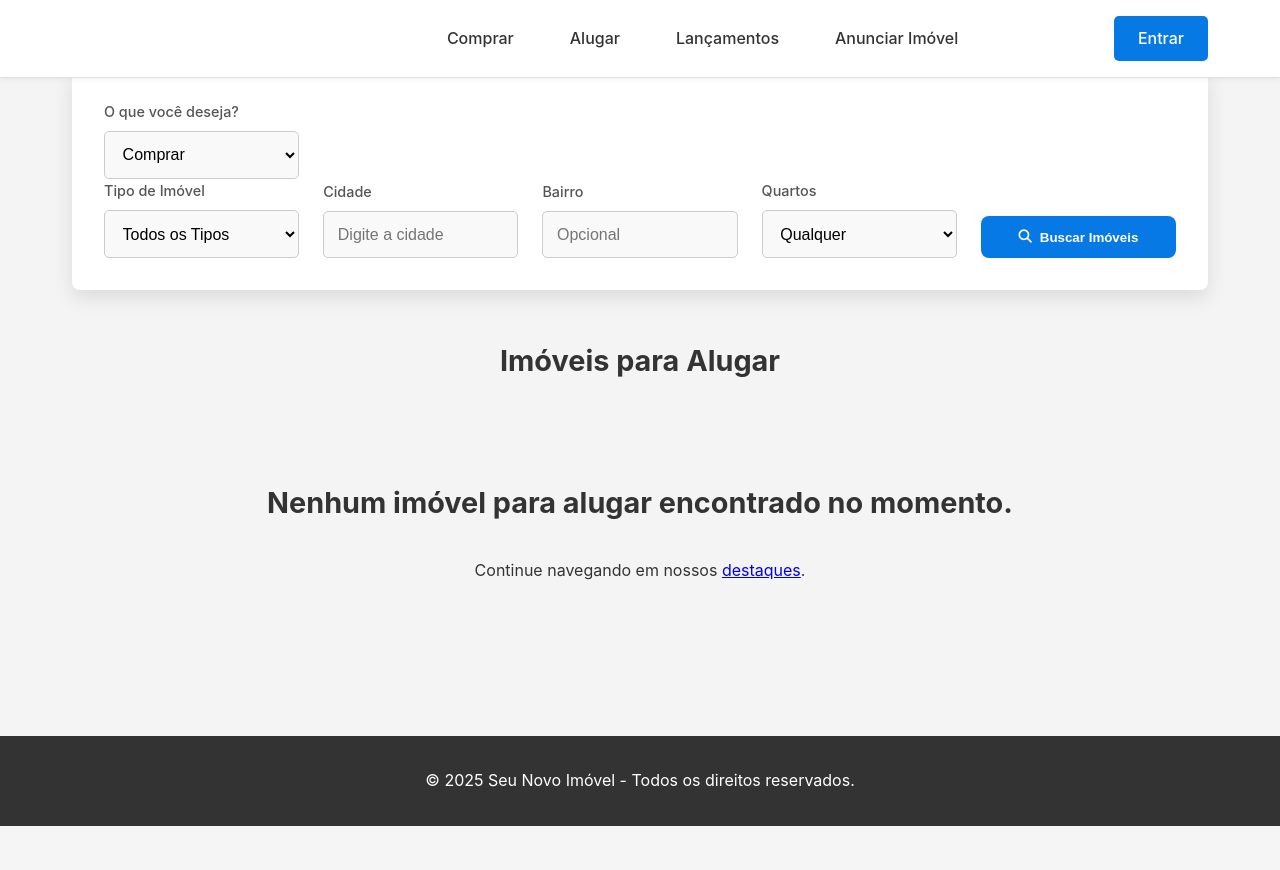
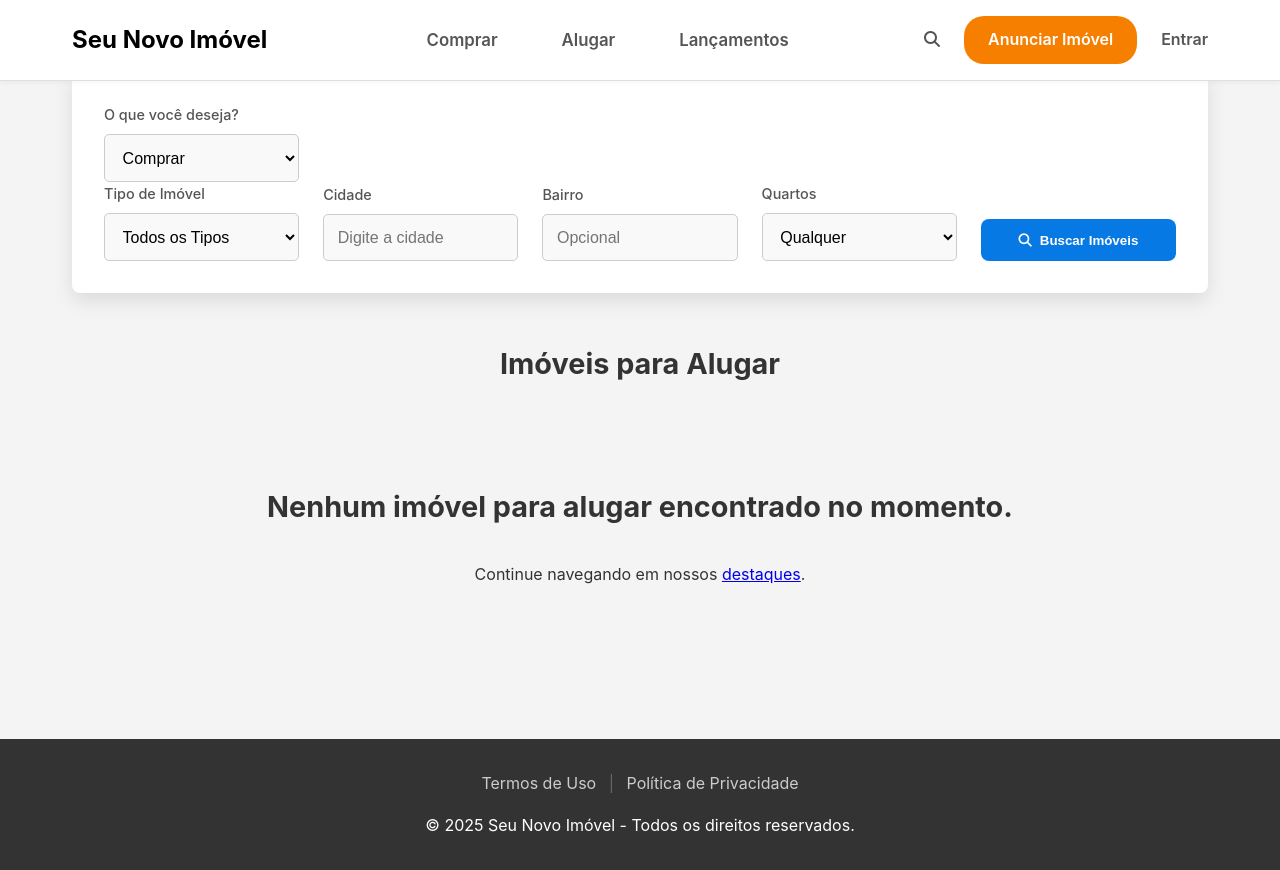
Before and after one commit to pedroH901/portal-divulgacao, a Flask app: page /alugar in a window 1280 px wide. Before the commit the page ends 826 px from the top, so only its background shows below. Run offline with Flask 3, Linux system fonts and the light colour scheme; data that the repository does not hold is empty; parts of the project's set-up code (start-up, migrations or seed data) failed here and were passed over.

Commit message:
VER 1.32 Termos de uso politica de privacidade adicionada

```diff
--- a/app.py
+++ b/app.py
@@ -396,6 +396,17 @@ def alugar():
         pagination=pagination
     )
 
+@app.route('/termos-de-uso')
+def termos_de_uso():
+    """ Rota para a página de Termos de Uso. """
+    return render_template('termos_de_uso.html', title='Termos de Uso')
+
+@app.route('/politica-de-privacidade')
+def politica_de_privacidade():
+    """ Rota para a página de Política de Privacidade. """
+    return render_template('politica_de_privacidade.html', title='Política de Privacidade')
+
+
 # Ponto de entrada para rodar a aplicação
 if __name__ == '__main__':
     app.run(debug=True)
--- a/static/css/style.css
+++ b/static/css/style.css
@@ -53,7 +53,7 @@ header {
 }
 
 header #logo {
-    color: var(--cor-branco);
+    color: black;
     text-decoration: none;
     font-size: 1.5rem;
     font-weight: bold;
@@ -881,15 +881,12 @@ footer {
     cursor: pointer;
 }
 
-/* ==========================================================================
-   Novo Header Profissional
-   ========================================================================== */
 .main-header {
     background: var(--cor-branco);
     color: var(--cor-texto);
     padding: 1rem 0;
     border-bottom: 1px solid #e0e0e0;
-    box-shadow: 0 2px 5px rgba(0,0,0,0.05);
+    box-shadow: 0 2px 4px rgba(0,0,0,0.04);
     position: sticky;
     top: 0;
     z-index: 1000;
@@ -901,45 +898,77 @@ footer {
     align-items: center;
 }
 
-#logo { /* Sobrescreve o estilo antigo */
+#logo {
     color: var(--cor-principal);
     font-weight: 700;
+    text-decoration: none;
+    font-size: 1.6rem;
+}
+
+.main-nav {
+    flex-grow: 1;
+    display: flex;
+    justify-content: center;
 }
 
 .main-nav ul {
     list-style: none;
     display: flex;
-    gap: 2rem;
+    gap: 2.5rem;
+    padding: 0;
+    margin: 0;
 }
 
 .main-nav ul a {
     text-decoration: none;
-    color: var(--cor-texto);
-    font-weight: 500;
+    color: #555;
+    font-weight: 600;
+    font-size: 1.05rem;
     position: relative;
-    padding-bottom: 5px;
+    padding: 0.5rem 0;
 }
+
 .main-nav ul a::after {
     content: '';
     position: absolute;
     bottom: 0;
-    left: 0;
+    left: 50%;
+    transform: translateX(-50%);
     width: 0;
-    height: 2px;
+    height: 3px;
     background-color: var(--cor-principal);
     transition: width 0.3s ease;
 }
+
 .main-nav ul a:hover::after {
     width: 100%;
 }
 
-.user-actions .btn-login-header {
-    background-color: var(--cor-principal);
+.header-actions {
+    display: flex;
+    align-items: center;
+    gap: 1.5rem;
+}
+
+.header-actions .search-icon,
+.header-actions .login-link {
+    color: #555;
+    text-decoration: none;
+    font-weight: 600;
+}
+
+.btn-anunciar {
+    background-color: #f77f00;
     color: var(--cor-branco);
-    padding: 0.6rem 1.5rem;
-    border-radius: 5px;
+    padding: 0.7rem 1.5rem;
+    border-radius: 20px;
     text-decoration: none;
-    font-weight: 500;
+    font-weight: 600;
+    transition: background-color 0.2s;
+}
+.btn-anunciar:hover {
+    background-color: #d66c00;
+    filter: none;
 }
 
 /* Menu do Usuário Logado */
@@ -951,10 +980,15 @@ footer {
     border: none;
     cursor: pointer;
     font-size: 1rem;
+    font-family: inherit;
     font-weight: 500;
     display: flex;
     align-items: center;
     gap: 0.5rem;
+}
+.user-menu-trigger .fa-circle-user {
+    font-size: 1.8rem;
+    color: var(--cor-principal);
 }
 .user-menu-trigger .fa-chevron-down {
     font-size: 0.7rem;
@@ -963,6 +997,7 @@ footer {
 .user-menu.is-open .user-menu-trigger .fa-chevron-down {
     transform: rotate(180deg);
 }
+
 .user-menu-dropdown {
     position: absolute;
     top: 150%;
@@ -970,14 +1005,17 @@ footer {
     background: var(--cor-branco);
     border-radius: var(--borda-radius);
     box-shadow: 0 5px 15px rgba(0,0,0,0.1);
-    width: 180px;
+    width: 200px;
     overflow: hidden;
+    /* A MÁGICA ESTÁ AQUI: escondido por padrão */
     display: none;
     opacity: 0;
     transform: translateY(10px);
     transition: opacity 0.2s ease, transform 0.2s ease;
+    z-index: 1002;
 }
 .user-menu.is-open .user-menu-dropdown {
+    /* Mostra quando a classe .is-open é adicionada */
     display: block;
     opacity: 1;
     transform: translateY(0);
@@ -998,7 +1036,7 @@ footer {
 
 /* Menu Mobile */
 .hamburger-btn {
-    display: none; /* Escondido no desktop */
+    display: none;
     background: none;
     border: none;
     font-size: 1.5rem;
@@ -1145,3 +1183,59 @@ footer {
     border-color: var(--cor-principal);
     box-shadow: 0 0 10px rgba(7, 121, 228, 0.5);
 }
+
+/* --- Estilos para Páginas Estáticas (Termos, Privacidade, etc.) --- */
+.static-page-container {
+    background: var(--cor-branco);
+    padding: 2.5rem;
+    border-radius: var(--borda-radius);
+    box-shadow: 0 4px 15px rgba(0,0,0,0.05);
+}
+
+.static-page-container h1 {
+    margin-bottom: 0.5rem;
+}
+
+.static-page-container .last-updated {
+    color: #888;
+    margin-bottom: 2rem;
+    font-style: italic;
+    font-size: 0.9rem;
+}
+
+.static-page-content h2 {
+    margin-top: 2rem;
+    margin-bottom: 1rem;
+    padding-bottom: 0.5rem;
+    border-bottom: 1px solid #eee;
+}
+
+.static-page-content h3 {
+    margin-top: 1.5rem;
+    margin-bottom: 0.5rem;
+}
+
+.static-page-content p, .static-page-content li {
+    line-height: 1.7;
+    margin-bottom: 1rem;
+}
+
+/* --- Estilos para o Rodapé --- */
+.footer-links {
+    margin-bottom: 1rem;
+}
+
+.footer-links a {
+    color: #ccc;
+    text-decoration: none;
+    margin: 0 0.5rem;
+    transition: color 0.2s;
+}
+
+.footer-links a:hover {
+    color: var(--cor-branco);
+}
+
+.footer-links span {
+    color: #666;
+}
--- a/templates/footer.html
+++ b/templates/footer.html
@@ -1,5 +1,10 @@
 <footer>
     <div class="container">
+        <div class="footer-links">
+            <a href="{{ url_for('termos_de_uso') }}">Termos de Uso</a>
+            <span>|</span>
+            <a href="{{ url_for('politica_de_privacidade') }}">Política de Privacidade</a>
+        </div>
         <p>&copy; 2025 Seu Novo Imóvel - Todos os direitos reservados.</p>
     </div>
 </footer>
--- a/templates/header.html
+++ b/templates/header.html
@@ -7,24 +7,27 @@
                 <li><a href="{{ url_for('comprar') }}">Comprar</a></li>
                 <li><a href="{{ url_for('alugar') }}">Alugar</a></li>
                 <li><a href="#">Lançamentos</a></li>
-                <li><a href="{{ url_for('cadastrar_imovel')}}">Anunciar Imóvel</a></li>
             </ul>
         </nav>
 
-        <div class="user-actions">
+        <div class="header-actions">
             {% if current_user.is_authenticated %}
                 <div class="user-menu">
                     <button type="button" class="user-menu-trigger">
-                        Olá, {{ current_user.nome.split()[0] }} <i class="fa-solid fa-chevron-down"></i>
+                        <i class="fa-solid fa-circle-user"></i>
+                        <span>Olá, {{ current_user.nome.split()[0] }}</span>
+                        <i class="fa-solid fa-chevron-down"></i>
                     </button>
                     <div class="user-menu-dropdown">
                         <a href="{{ url_for('dashboard') }}">Meu Painel</a>
-                        <a href="#">Minha Conta</a>
+                        <a href="{{ url_for('cadastrar_imovel') }}">Anunciar Imóvel</a>
                         <a href="{{ url_for('logout') }}" class="logout-link">Sair</a>
                     </div>
                 </div>
             {% else %}
-                <a href="{{ url_for('login') }}" class="btn btn-login-header">Entrar</a>
+                <a href="#" class="search-icon"><i class="fa-solid fa-magnifying-glass"></i></a>
+                <a href="{{ url_for('registrar') }}" class="btn btn-anunciar">Anunciar Imóvel</a>
+                <a href="{{ url_for('login') }}" class="login-link">Entrar</a>
             {% endif %}
         </div>
 
```
Also changed, not shown: templates/layout.html (+50 -0 lines), templates/politica_de_privacidade.html (added, +26 -0 lines), templates/termos_de_uso.html (added, +30 -0 lines).
